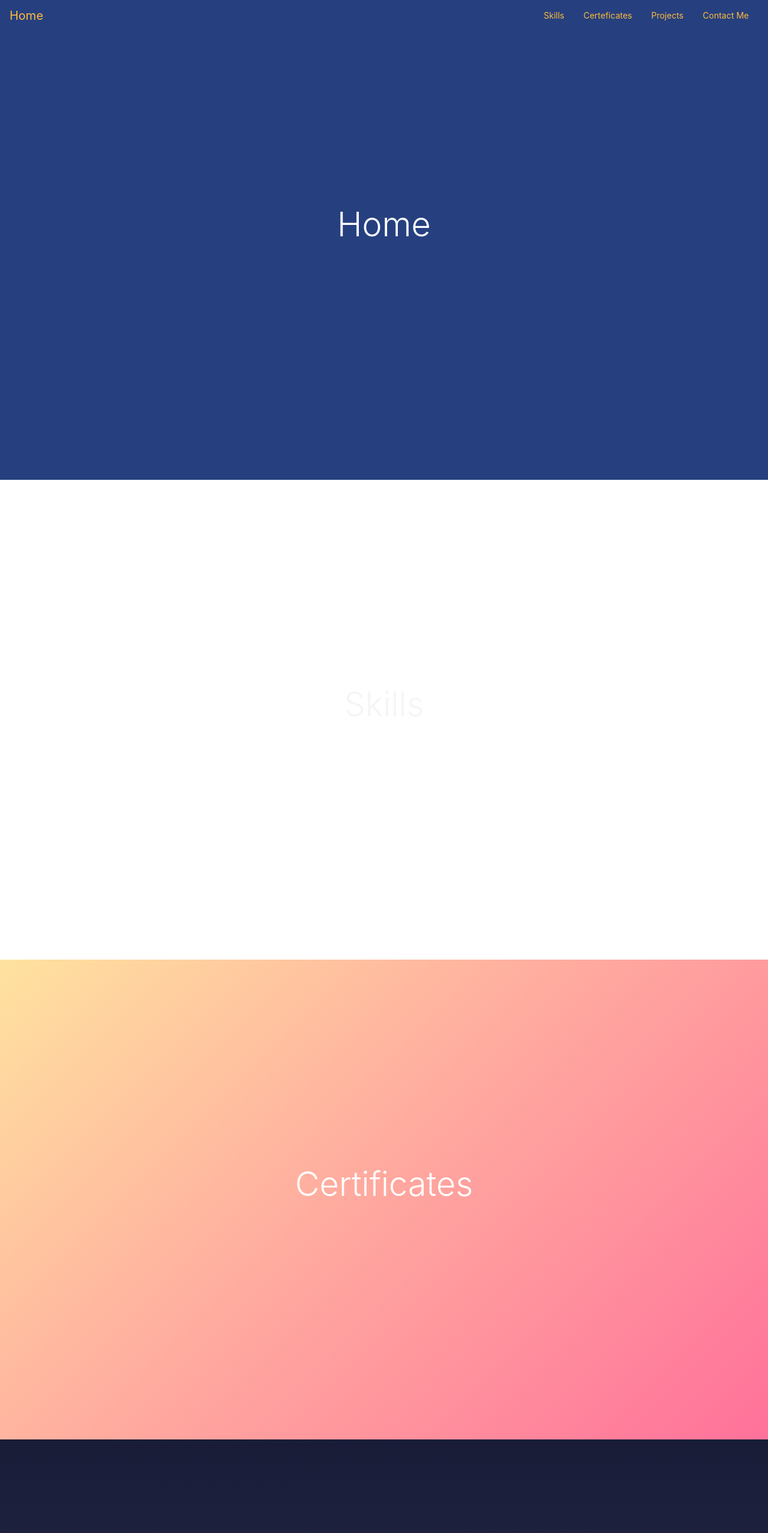
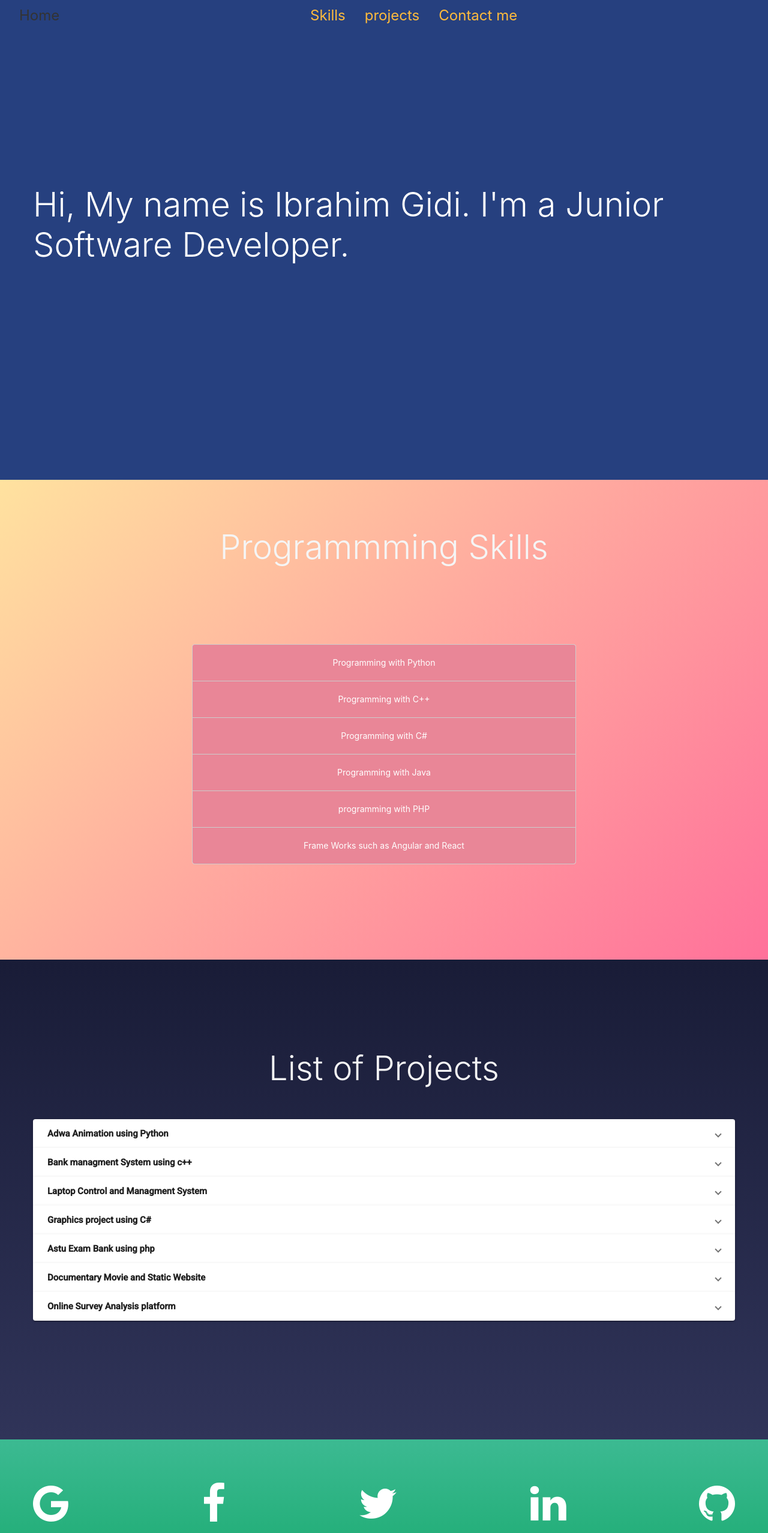
Before and after one commit to Ibrogidi/my-app, an Angular app: page / in a window 1280 px wide. Shown: the top 2556 px of the page at 60% size. Built offline with nearby package versions, Linux system fonts and the light colour scheme.

Commit message:
my portfolio is almost complete

```diff
--- a/src/app/app.component.css
+++ b/src/app/app.component.css
@@ -25,7 +25,9 @@
   }
 
 
-
+.title{
+  margin-bottom: 50px;
+}
   .content {
     display: flex;
     margin: 82px auto 32px;
@@ -35,6 +37,15 @@
     align-items: center;
   }
 
+
+  .skill-container {
+
+    max-width: 80vw;
+    min-height: 60vh;
+    margin:30px;
+    padding: 50px;
+    display: flex;
+}
 
   .container {
 
@@ -59,42 +70,28 @@
     height: 100vh;
     color: white;
     display: flex;
-    justify-content: center;
+    justify-content: space-between;
     align-items: center;
     position: relative;
     z-index: -1
 }
-.certificates {
+.skills {
 
   background-image: linear-gradient(-225deg, #FFE29F 0%, #FFA99F 48%, #FF719A 100%);
-  background-repeat: no-repeat;
-  background-size: cover;
-  background-position: bottom center;
+  /* background-repeat: no-repeat; */
+  /* background-size: cover; */
+  /* background-position: bottom center; */
   height: 100vh;
   color: white;
   display: flex;
+  flex-direction: column;
   justify-content: center;
   align-items: center;
-  position: relative;
-  z-index: -1
+  /* position: relative; */
+  /* z-index: -1 */
 }
 
 
-.skills {
-
-
-  /* background-image: url(/assets/home-bg.webp); */
-  /* background-repeat: no-repeat;
-  background-size: cover;
-  background-position: bottom center; */
-  height: 100vh;
-  /* color: white; */
-  display: flex;
-  justify-content: center;
-  align-items: center;
-  position: relative;
-  z-index: -1
-}
 
 
 
@@ -144,7 +141,14 @@
     justify-content: center;
 color: whitesmoke;
   }
-
+.left{
+  align-self:flex-start;
+  justify-content: left;
+}
+.right{
+  align-self:flex-end;
+  justify-content: right;
+}
 .home::before {
     content: '';
     position: absolute;
@@ -198,7 +202,9 @@ color: whitesmoke;
 .navbar-brand{
   color:whitesmoke;
 }
-
+.navbar{
+  background-color: transparent;
+}
 .nav {
   width: 100vw;
 
@@ -219,6 +225,7 @@ color: whitesmoke;
 
 .nav-link, .navbar-brand{
   color: rgb(255, 187, 60);
+  font-size: x-large;
 }
 
 .navbar-light .navbar-toggler {
@@ -248,6 +255,61 @@ color: white;
   margin-left: 8px;
 }
 
+.example-list {
+  width: 50vw;
+  border: solid 1px #ccc;
+  /* min-height: 60px; */
+  display: block;
+  background: white;
+  border-radius: 4px;
+  overflow: hidden;
+}
+
+.example-box {
+  padding: 20px 10px;
+  border-bottom: solid 1px #ccc;
+  color: white;
+  display: flex;
+  flex-direction: row;
+  align-items: center;
+  justify-content: center;
+  box-sizing: border-box;
+  cursor: move;
+  background: rgb(233, 134, 151);
+  font-size: 14px;
+  text-align: center;
+}
+
+
+.cdk-drag-preview {
+  box-sizing: border-box;
+  border-radius: 4px;
+  box-shadow: 0 5px 5px -3px rgba(0, 0, 0, 0.2),
+              0 8px 10px 1px rgba(0, 0, 0, 0.14),
+              0 3px 14px 2px rgba(0, 0, 0, 0.12);
+}
+
+.cdk-drag-placeholder {
+  opacity: 0;
+}
+
+.cdk-drag-animating {
+  transition: transform 250ms cubic-bezier(0, 0, 0.2, 1);
+}
+
+.example-box:last-child {
+  border: none;
+}
+
+.example-list.cdk-drop-list-dragging .example-box:not(.cdk-drag-placeholder) {
+  transition: transform 250ms cubic-bezier(0, 0, 0.2, 1);
+}
+
+
+.footer-elements a {
+  color: white;
+}
+
   /* Responsive Styles */
   @media screen and (max-width: 767px) {
 
--- a/src/app/contact-form/contact-form.component.ts
+++ /dev/null
@@ -1,35 +0,0 @@
-import { Component, OnInit } from '@angular/core';
-import { FormBuilder, FormGroup } from '@angular/forms';
-import { AuthService } from '../services/auth.service';
-
-@Component({
-  selector: 'app-contact-form',
-  templateUrl: './contact-form.component.html',
-  styleUrls: ['../app.component.css']
-})
-export class ContactFormComponent implements OnInit {
-
-  constructor(private fb: FormBuilder, private auth: AuthService) { }
-  contactForm: FormGroup= this.fb.group(
-    {
-      contactFormName: '',
-      contactFormEmail: '',
-      contactFormSubjects: '',
-      contactFormMessage: '',
-    }
-  );
-  ngOnInit(): void {
-  }
-  onSubmit(){
-    console.log(this.contactForm.value)
-this.auth.sendMessage(this.contactForm.value)
-.subscribe(response => {
-location.href = 'https://mailthis.to/confirm'
-console.log(response)
-}, error => {
-console.warn(error.responseText)
-console.log({ error })
-})
-  }
-
-}
--- a/src/app/footer/footer.component.html
+++ b/src/app/footer/footer.component.html
@@ -9,23 +9,13 @@
       <!-- Grid column -->
       <div class="col-md-12 py-5">
         <div class="mb-5 footer-elements">
+          <a href="#"><i class="fa fa-google fa-5x" matTooltip="text me on gmail" ></i></a>
+          <a href="#"><i class="fa fa-facebook fa-5x" matTooltip="be my friend on facebook"></i></a>
+          <a href="#"><i class="fa fa-twitter fa-5x" matTooltip="follow me on twitter"></i></a>
+          <a href="#"><i class="fa fa-linkedin fa-5x" matTooltip="contact me on linkedin"></i></a>
+          <a href="#"><i class="fa fa-github fa-5x" matTooltip="watch me on github"></i></a>
 
 
-          <!-- linkedin -->
-          <a class="tw-ic blue" (click)="onClick('https://www.linkedin.com/in/ibrahim-gidi-2128a61aa')"  matTooltip="follow me on Linkedin">
-            <i class="fa fa-linkedin fa-blue mr-md-5 mr-3 fa-5x"> </i>
-          </a>
-
-        <!-- telegram -->
-        <a class="tw-ic blue" (click)="onClick('https://t.me/none_ur_biz')" matTooltip="follow me on Telegram">
-          <i class="fa fa-telegram fa-lg white-text mr-md-5 mr-3 fa-5x"> </i>
-        </a>
-
-
-      <!--github-->
-      <a class="ins-ic blue" (click)="onClick('https://github.com/Ibrogidi')" matTooltip="follow me on github">
-        <i class="fa fa-github fa-lg white-text mr-md-5 mr-3 fa-5x"> </i>
-      </a>
         </div>
       </div>
       <!-- Grid column -->
--- a/src/app/home/home.component.html
+++ b/src/app/home/home.component.html
@@ -1,27 +1,22 @@
 <div class="contents">
     <div class="home">
         <div class="container" id="research">
-            <div class="left display-4">Home</div>
-
-        </div>
-
-    </div>
-    <div class="skills">
-        <div class="container" id="data">
-            <div class="left display-4">Skills</div>
-
+            <div class="left display-4">Hi, My name is Ibrahim Gidi. I'm a Junior Software Developer.</div>
         </div>
 
     </div>
 
 
-    <div class="certificates">
-        <div class="container" id="research">
-            <div class="left display-4">Certificates</div>
 
+
+    <div class="skills">
+        <div class="display-4 " id="data" >Programmming Skills</div>
+        <div class="skill-container" id="data">
+         <app-skills class="pt-5"></app-skills>
         </div>
 
     </div>
+
 
     <div class="projects">
      <div class="container display-4 " id="data" >List of Projects</div>
@@ -34,18 +29,10 @@
 
 
 
-    <div class="contact">
-        <div class="container" id="time">
-            <!-- <div class="left display-4" >Contact Me @ </div> -->
-   <!-- Default form contact -->
-   <app-contact-form></app-contact-form>
-  <!-- Default form contact -->
-
-        </div>
 
 
 
-    </div>
+
 
 
 </div>
--- a/src/app/home/home.component.ts
+++ b/src/app/home/home.component.ts
@@ -1,7 +1,6 @@
 import { Component, OnInit } from '@angular/core';
 import {FormControl, FormGroupDirective, NgForm, Validators} from '@angular/forms';
 import {ErrorStateMatcher} from '@angular/material/core';
-
 /** Error when invalid control is dirty, touched, or submitted. */
 export class MyErrorStateMatcher implements ErrorStateMatcher {
   isErrorState(control: FormControl | null, form: FormGroupDirective | NgForm | null): boolean {
--- a/src/app/nav-bar/nav-bar.component.html
+++ b/src/app/nav-bar/nav-bar.component.html
@@ -1,22 +1,19 @@
 <nav class="navbar navbar-expand-lg navbar-light  fixed-top scrolling-navbar">
-  <a class="navbar-brand" href="#">
+  <!-- <a class="navbar-brand" href="#">
     Home
-  </a>
+  </a> -->
+  <a class="nav-link" routerLinkActive=""  routerLinkActive="active" [routerLinkActiveOptions]={exact:true}>Home </a>
 
-  <!-- Step 3: Toggle the value of the property when the toggler button is clicked. -->
+  <span class="spacer"></span>
+
 
 
   <button class="navbar-toggler" type="button" (click)="isMenuCollapsed = !isMenuCollapsed">
     <span class="navbar-toggler-icon"></span>
   </button>
-  <!-- Step 2: Add the ngbCollapse directive to the element below. -->
 
   <div [ngbCollapse]="isMenuCollapsed" class="collapse navbar-collapse" id="navbarSupportedContent">
 
-
-
-
-    <div class="spacer"></div>
 
 
 
@@ -24,17 +21,29 @@
     <a class="nav-link" routerLink="login"  routerLinkActive="active">Skills </a>
 
 
-    <a class="nav-link" routerLink="login"  routerLinkActive="active">Certeficates</a>
+    <a class="nav-link" routerLink="login"  routerLinkActive="active">projects</a>
 
-    <a class="nav-link" routerLink="login"  routerLinkActive="active">Projects </a>
-
-    <a class="nav-link" routerLink="login"  routerLinkActive="active">Contact Me </a>
-
-
-
-
+    <a class="nav-link" routerLink="login"  routerLinkActive="active">Contact me </a>
 
 
 
   </div>
 </nav>
+
+<!-- <mat-toolbar class="navbar  fixed-top scrolling-navbar">
+  <a class="nav-link" routerLinkActive=""  routerLinkActive="active" [routerLinkActiveOptions]={exact:true}>Home </a>
+
+
+  <span class="example-spacer"></span>
+
+
+  <a class="nav-link" routerLink="login"  routerLinkActive="active">Skills </a>
+
+
+  <a class="nav-link" routerLink="login"  routerLinkActive="active">projects</a>
+
+  <a class="nav-link" routerLink="login"  routerLinkActive="active">Contact me </a>
+
+
+
+</mat-toolbar> -->
--- /dev/null
+++ b/src/app/skills/skills.component.html
@@ -0,0 +1,3 @@
+<div  cdkDropList class=" example-list" (cdkDropListDropped)="drop($event)">
+    <div class="example-box" *ngFor="let skill of skills" cdkDrag>{{skill}}</div>
+  </div>
--- /dev/null
+++ b/src/app/skills/skills.component.ts
@@ -0,0 +1,29 @@
+import { Component, OnInit } from '@angular/core';
+import {CdkDragDrop, moveItemInArray} from '@angular/cdk/drag-drop';
+
+@Component({
+  selector: 'app-skills',
+  templateUrl: './skills.component.html',
+  styleUrls: ['../app.component.css']})
+
+
+export class SkillsComponent implements OnInit {
+  skills = [
+    'Programming with Python',
+    'Programming with C++',
+    'Programming with C#',
+    'Programming with Java',
+    'programming with PHP',
+    'Frame Works such as Angular and React',
+
+  ];
+
+  drop(event: CdkDragDrop<string[]>) {
+    moveItemInArray(this.skills, event.previousIndex, event.currentIndex);
+  }
+  constructor() { }
+
+  ngOnInit(): void {
+  }
+
+}
--- a/src/index.html
+++ b/src/index.html
@@ -9,6 +9,7 @@
   <link rel="stylesheet" href="https://cdn.jsdelivr.net/npm/bootstrap@4.0.0/dist/css/bootstrap.min.css" integrity="sha384-Gn5384xqQ1aoWXA+058RXPxPg6fy4IWvTNh0E263XmFcJlSAwiGgFAW/dAiS6JXm" crossorigin="anonymous">
 
   <link rel="preconnect" href="https://fonts.gstatic.com">
+  <link rel="stylesheet" href="https://cdn.jsdelivr.net/npm/bootstrap@4.0.0/dist/css/bootstrap.min.css" integrity="sha384-Gn5384xqQ1aoWXA+058RXPxPg6fy4IWvTNh0E263XmFcJlSAwiGgFAW/dAiS6JXm" crossorigin="anonymous">
   <link href="https://fonts.googleapis.com/css2?family=Roboto:wght@300;400;500&display=swap" rel="stylesheet">
   <link href="https://fonts.googleapis.com/icon?family=Material+Icons" rel="stylesheet">
 
```
Also changed, not shown: src/app/app.module.ts (+7 -2 lines), src/app/contact-form/contact-form.component.html (deleted, +0 -29 lines).
